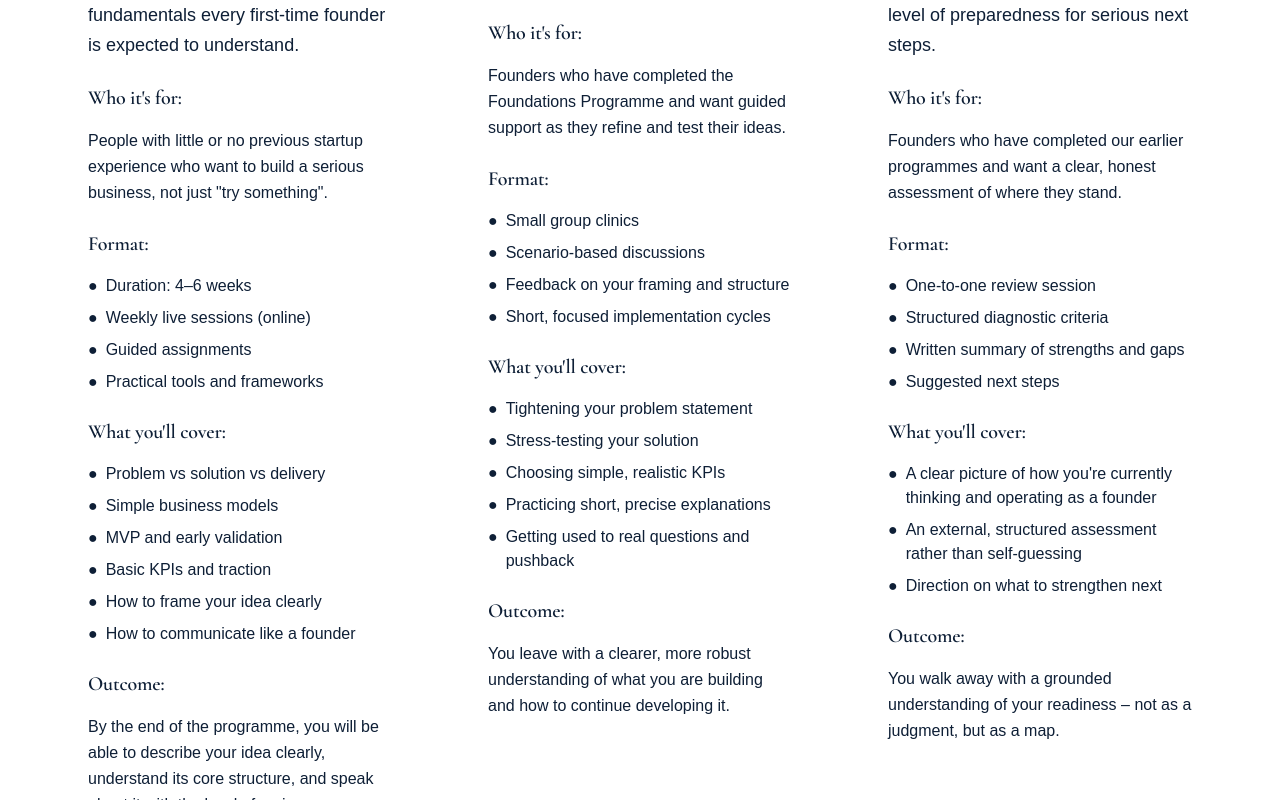
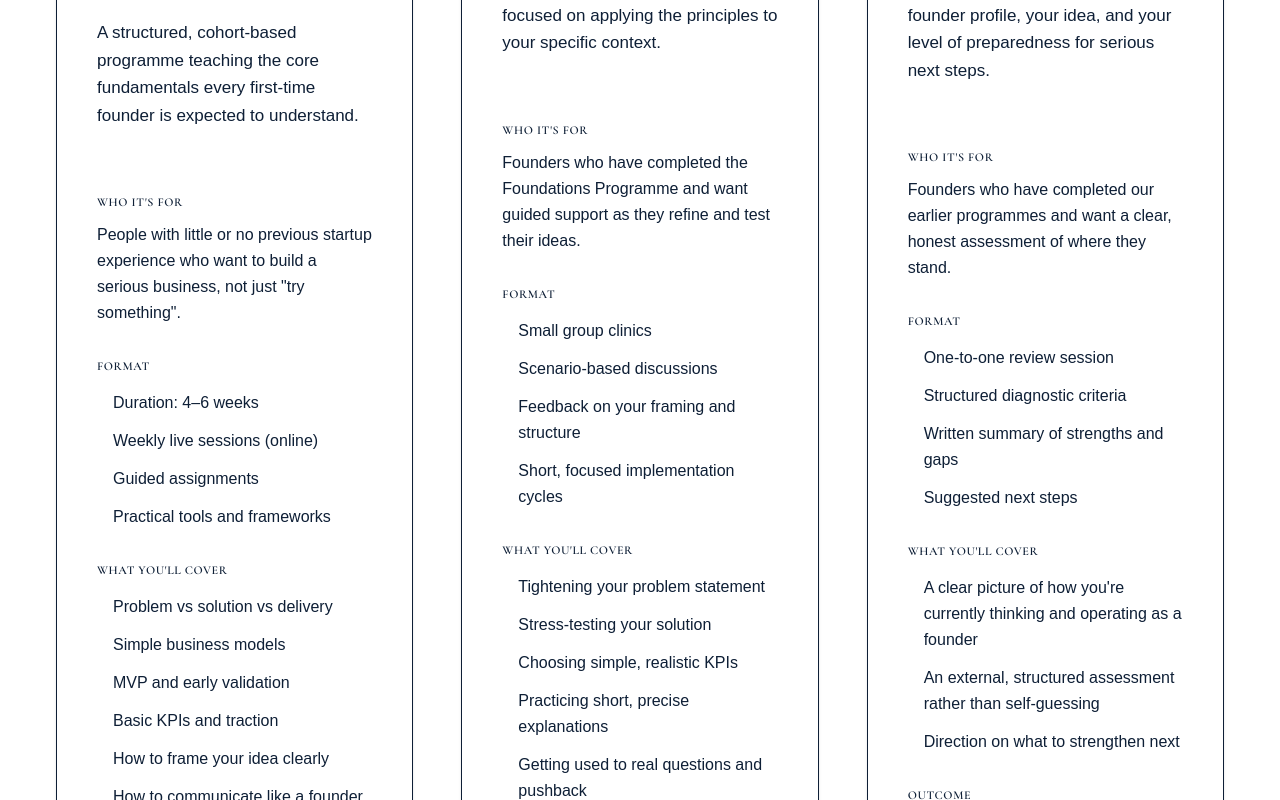
Before and after one commit to Obafemi00/Groundworks, a Next.js app: page /programmes in a window 1280 px wide. Shown: the part 520-1320 px from the top of the page. Built offline with nearby package versions, Linux system fonts and the light colour scheme.

Commit message:
before animations

```diff
--- a/src/app/(sections)/programmes/ProgrammeList.tsx
+++ b/src/app/(sections)/programmes/ProgrammeList.tsx
@@ -19,8 +19,8 @@ export default function ProgrammeList() {
               Founder Groundworks is built around a simple path. You start with foundations, develop through practice, and finish with a clear understanding of where you stand as a founder, and what comes next.
             </p>
           </div>
-          <StaggerChildren staggerDelay={0.1}>
-            <div className="grid grid-cols-1 lg:grid-cols-3 gap-8">
+          <StaggerChildren staggerDelay={0.12}>
+            <div className="grid grid-cols-1 lg:grid-cols-3 gap-10 lg:gap-12">
               {programmes.map((programme) => (
                 <ProgrammeCard key={programme.id} programme={programme} />
               ))}
--- a/src/components/buttons/Button.tsx
+++ b/src/components/buttons/Button.tsx
@@ -51,22 +51,36 @@ export default function Button({
 
   const buttonContent = (
     <>
-      <span className="relative z-10">{children}</span>
+      <span className="relative z-10" style={{ color: variant === "primary" ? "#FFFFFF" : variant === "accent" ? "#0E1F36" : variant === "secondary" ? "#0E1F36" : "#0E1F36" }}>
+        {children}
+      </span>
       <motion.span
         className="relative z-10 ml-2"
         initial={{ x: 0 }}
         whileHover={{ x: 6 }}
         transition={{ type: "spring", stiffness: 400, damping: 17 }}
+        style={{ color: variant === "primary" ? "#FFFFFF" : variant === "accent" ? "#0E1F36" : variant === "secondary" ? "#0E1F36" : "#0E1F36" }}
       >
         →
       </motion.span>
       {variant === "primary" && (
+        <>
           <motion.div
             className="absolute inset-0 bg-fg-gold"
             initial={{ x: "-100%" }}
             whileHover={{ x: 0 }}
             transition={{ duration: 0.3 }}
           />
+          <motion.span
+            className="absolute inset-0 flex items-center justify-center"
+            style={{ color: "#0E1F36" }}
+            initial={{ opacity: 0 }}
+            whileHover={{ opacity: 1 }}
+            transition={{ duration: 0.2 }}
+          >
+            {children} →
+          </motion.span>
+        </>
       )}
       {variant === "accent" && (
         <motion.div
@@ -80,12 +94,20 @@ export default function Button({
   );
 
   if (href) {
+    const linkStyles = variant === "primary"
+      ? { backgroundColor: "#0E1F36", color: "#FFFFFF" }
+      : variant === "accent"
+      ? { backgroundColor: "#C4A463", color: "#0E1F36" }
+      : variant === "secondary"
+      ? { backgroundColor: "#FFFFFF", color: "#0E1F36", borderColor: "#0E1F36" }
+      : { backgroundColor: "transparent", color: "#0E1F36", borderColor: "#0E1F36" };
+
     return (
       <motion.div
         whileHover={{ scale: 1.05 }}
         whileTap={{ scale: 0.98 }}
       >
-        <Link href={href} className={classes}>
+        <Link href={href} className={classes} style={linkStyles}>
           {buttonContent}
         </Link>
       </motion.div>
--- a/src/components/cards/ProgrammeCard.tsx
+++ b/src/components/cards/ProgrammeCard.tsx
@@ -1,6 +1,9 @@
+"use client";
+
 import { Programme } from "@/data/programmes";
 import Button from "@/components/buttons/Button";
 import { cn } from "@/lib/utils";
+import FadeUp from "@/components/animations/FadeUp";
 
 type ProgrammeCardProps = {
   programme: Programme;
@@ -9,60 +12,103 @@ type ProgrammeCardProps = {
 
 export default function ProgrammeCard({ programme, className }: ProgrammeCardProps) {
   return (
-    <div className={cn("bg-white rounded-md p-6 md:p-8 border-b-2 border-fg-gold/20", className)}>
-      <p className="font-inter text-sm md:text-base uppercase tracking-wider text-fg-gold mb-2">
+    <FadeUp delay={0.1} duration={0.6}>
+      <div className={cn(
+        "bg-white rounded-lg p-8 md:p-10",
+        "border border-fg-sand/40 shadow-sm",
+        "hover:shadow-lg hover:border-fg-gold/30",
+        "transition-all duration-300",
+        "relative overflow-hidden",
+        className
+      )}>
+        {/* Subtle accent line at top */}
+        <div className="absolute top-0 left-0 right-0 h-[2px] bg-gradient-to-r from-transparent via-fg-gold/40 to-transparent"></div>
+
+        {/* Programme Label */}
+        <div className="mb-4">
+          <p className="font-inter text-xs uppercase tracking-[0.15em] text-fg-gold font-medium">
             {programme.sectionLabel}
           </p>
-      <h3 className="font-cormorant text-3xl font-semibold text-fg-navy mb-4">
+        </div>
+
+        {/* Title */}
+        <h3 className="font-cormorant text-3xl md:text-4xl font-semibold text-fg-navy mb-5 leading-tight">
           {programme.title}
         </h3>
-      <p className="font-inter text-fg-grey mb-6 text-base md:text-[18px] leading-relaxed">
+
+        {/* Summary */}
+        <p className="font-inter text-fg-grey mb-8 text-base md:text-[17px] leading-relaxed">
           {programme.summary}
         </p>
 
-      <div className="mb-6 space-y-6">
+        {/* Divider */}
+        <div className="h-px bg-fg-sand/30 mb-8"></div>
+
+        {/* Content Sections */}
+        <div className="mb-8 space-y-8">
+          {/* Who it's for */}
           <div>
-          <h4 className="font-cormorant text-xl font-semibold text-fg-navy mb-4">Who it's for:</h4>
-          <p className="font-inter text-fg-grey text-sm md:text-base leading-relaxed">
+            <h4 className="font-inter text-xs uppercase tracking-wider text-fg-grey mb-3 font-semibold">
+              Who it's for
+            </h4>
+            <p className="font-inter text-fg-grey text-[15px] md:text-base leading-relaxed">
               {programme.whoItsFor}
             </p>
           </div>
 
+          {/* Format */}
           <div>
-          <h4 className="font-cormorant text-xl font-semibold text-fg-navy mb-4">Format:</h4>
-          <ul className="space-y-2 font-inter text-fg-grey text-sm md:text-base">
+            <h4 className="font-inter text-xs uppercase tracking-wider text-fg-grey mb-4 font-semibold">
+              Format
+            </h4>
+            <div className="space-y-3">
               {programme.format.map((item, index) => (
-              <li key={index} className="flex items-start">
-                <span className="text-fg-gold mr-2">●</span>
+                <div key={index} className="flex items-start gap-3">
+                  <div className="mt-1.5 w-1 h-1 rounded-full bg-fg-gold flex-shrink-0"></div>
+                  <p className="font-inter text-fg-grey text-[15px] md:text-base leading-relaxed flex-1">
                     {item}
-              </li>
+                  </p>
+                </div>
               ))}
-          </ul>
+            </div>
           </div>
 
+          {/* What you'll cover */}
           <div>
-          <h4 className="font-cormorant text-xl font-semibold text-fg-navy mb-4">What you'll cover:</h4>
-          <ul className="space-y-2 font-inter text-fg-grey text-sm md:text-base">
+            <h4 className="font-inter text-xs uppercase tracking-wider text-fg-grey mb-4 font-semibold">
+              What you'll cover
+            </h4>
+            <div className="space-y-3">
               {programme.whatYoullCover.map((item, index) => (
-              <li key={index} className="flex items-start">
-                <span className="text-fg-gold mr-2">●</span>
+                <div key={index} className="flex items-start gap-3">
+                  <div className="mt-1.5 w-1 h-1 rounded-full bg-fg-gold flex-shrink-0"></div>
+                  <p className="font-inter text-fg-grey text-[15px] md:text-base leading-relaxed flex-1">
                     {item}
-              </li>
+                  </p>
+                </div>
               ))}
-          </ul>
+            </div>
           </div>
 
+          {/* Outcome */}
           <div>
-          <h4 className="font-cormorant text-xl font-semibold text-fg-navy mb-4">Outcome:</h4>
-          <p className="font-inter text-fg-grey text-sm md:text-base leading-relaxed">
+            <h4 className="font-inter text-xs uppercase tracking-wider text-fg-grey mb-3 font-semibold">
+              Outcome
+            </h4>
+            <p className="font-inter text-fg-grey text-[15px] md:text-base leading-relaxed">
               {programme.outcome}
             </p>
           </div>
         </div>
 
+        {/* Divider */}
+        <div className="h-px bg-fg-sand/30 mb-6"></div>
+
+        {/* CTA Button */}
         <Button variant="primary" href={`/programmes#${programme.id}`}>
           {programme.cta}
         </Button>
       </div>
+    </FadeUp>
   );
 }
--- /dev/null
+++ b/src/components/data-display/Timeline.tsx
@@ -0,0 +1,192 @@
+"use client";
+
+import { useRef } from "react";
+import { motion, useScroll, useTransform } from "framer-motion";
+import { cn } from "@/lib/utils";
+import FadeUp from "@/components/animations/FadeUp";
+
+type TimelineItem = {
+  title: string;
+  description: string;
+  number?: number;
+};
+
+type TimelineProps = {
+  items: TimelineItem[];
+  className?: string;
+  variant?: "default" | "compact";
+};
+
+type TimelineItemComponentProps = {
+  item: TimelineItem;
+  index: number;
+  scrollProgress: any;
+  totalItems: number;
+};
+
+function TimelineItemComponent({ item, index, scrollProgress, totalItems }: TimelineItemComponentProps) {
+  // Calculate when this item becomes active (based on scroll position)
+  const itemStart = index / totalItems;
+  const itemEnd = (index + 1) / totalItems;
+
+  // Progress for this specific item (0 to 1 as it scrolls into view)
+  const itemProgress = useTransform(
+    scrollProgress,
+    [itemStart - 0.1, itemStart + 0.2, itemEnd],
+    [0, 0.5, 1]
+  );
+
+  // Color transitions
+  const borderColor = useTransform(
+    itemProgress,
+    [0, 0.3, 1],
+    ["#0E1F36", "#C4A463", "#C4A463"]
+  );
+
+  const textColor = useTransform(
+    itemProgress,
+    [0, 0.3, 1],
+    ["#0E1F36", "#C4A463", "#C4A463"]
+  );
+
+  const numberColor = useTransform(
+    itemProgress,
+    [0, 0.3, 1],
+    ["#C4A463", "#0E1F36", "#0E1F36"]
+  );
+
+  // Rotating accent ring
+  const rotation = useTransform(itemProgress, [0, 1], [0, 360]);
+
+  // Ring opacity
+  const ringOpacity = useTransform(
+    itemProgress,
+    [0, 0.2, 0.8, 1],
+    [0.3, 0.6, 0.6, 0.3]
+  );
+
+  // Glow intensity
+  const glowOpacity = useTransform(
+    itemProgress,
+    [0, 0.3, 0.7, 1],
+    [0.1, 0.3, 0.2, 0.1]
+  );
+
+  return (
+    <FadeUp delay={index * 0.1} duration={0.6}>
+      <div className="relative flex gap-6 md:gap-8">
+        {/* Timeline dot with number and rolling accent */}
+        <div className="relative z-10 flex-shrink-0">
+          {/* Outer rotating ring - the "rolling" accent */}
+          <motion.div
+            className="absolute -inset-2 rounded-full"
+            style={{
+              rotate: rotation,
+            }}
+          >
+            <motion.div
+              className="w-16 h-16 md:w-20 md:h-20 rounded-full border-2"
+              style={{
+                borderColor: borderColor,
+                borderStyle: "solid",
+                opacity: ringOpacity,
+              }}
+            />
+          </motion.div>
+
+          {/* Inner circle with number */}
+          <motion.div
+            className="w-12 h-12 md:w-16 md:h-16 rounded-full bg-white flex items-center justify-center shadow-md relative z-10"
+            style={{
+              borderWidth: "2px",
+              borderStyle: "solid",
+              borderColor: borderColor,
+            }}
+          >
+            {item.number !== undefined ? (
+              <motion.span
+                className="font-cormorant text-xl md:text-2xl font-semibold"
+                style={{
+                  color: numberColor,
+                }}
+              >
+                {item.number}
+              </motion.span>
+            ) : (
+              <motion.div
+                className="w-3 h-3 md:w-4 md:h-4 rounded-full"
+                style={{
+                  backgroundColor: numberColor,
+                }}
+              />
+            )}
+          </motion.div>
+
+          {/* Glow effect that intensifies with progress */}
+          <motion.div
+            className="absolute inset-0 rounded-full blur-md -z-10"
+            style={{
+              backgroundColor: useTransform(
+                glowOpacity,
+                (opacity) => `rgba(196, 164, 99, ${opacity})`
+              ),
+            }}
+          />
+        </div>
+
+        {/* Content */}
+        <div className="flex-1 pt-1">
+          <motion.h3
+            className="font-cormorant text-2xl md:text-3xl font-semibold mb-3 leading-tight"
+            style={{
+              color: textColor,
+            }}
+          >
+            {item.title}
+          </motion.h3>
+          <p className="font-inter text-base md:text-[17px] text-fg-grey leading-relaxed">
+            {item.description}
+          </p>
+        </div>
+      </div>
+    </FadeUp>
+  );
+}
+
+export default function Timeline({ items, className, variant = "default" }: TimelineProps) {
+  const containerRef = useRef<HTMLDivElement>(null);
+  const { scrollYProgress } = useScroll({
+    target: containerRef,
+    offset: ["start 0.8", "end 0.2"],
+  });
+
+  // Calculate line fill height based on scroll
+  const lineFillHeight = useTransform(scrollYProgress, [0, 1], ["0%", "100%"]);
+
+  return (
+    <div ref={containerRef} className={cn("relative", className)}>
+      {/* Vertical line background (navy) */}
+      <div className="absolute left-6 md:left-8 top-12 md:top-16 bottom-12 md:bottom-16 w-[1px] bg-fg-navy/20"></div>
+
+      {/* Vertical line fill (gold) - animated based on scroll */}
+      <motion.div
+        className="absolute left-6 md:left-8 top-12 md:top-16 w-[1px] bg-gradient-to-b from-fg-gold via-fg-gold to-fg-gold/60 origin-top"
+        style={{
+          height: lineFillHeight,
+        }}
+      />
+
+      <div className="space-y-12 md:space-y-16">
+        {items.map((item, index) => (
+          <TimelineItemComponent
+            key={index}
+            item={item}
+            index={index}
+            scrollProgress={scrollYProgress}
+            totalItems={items.length}
+          />
+        ))}
+      </div>
+    </div>
+  );
+}
```
Also changed, not shown: src/app/(sections)/about/Philosophy.tsx (+7 -7 lines), src/app/(sections)/home/HowItWorks.tsx (+7 -18 lines), src/app/(sections)/home/WhatYoullLearn.tsx (+7 -7 lines), src/app/(sections)/home/WhoItsFor.tsx (+7 -7 lines), src/app/(sections)/partnerships/WhoWePartnerWith.tsx (+7 -7 lines), src/app/(sections)/partnerships/WhyFG.tsx (+7 -7 lines). Lines whose indentation alone changed are shown as unchanged.
